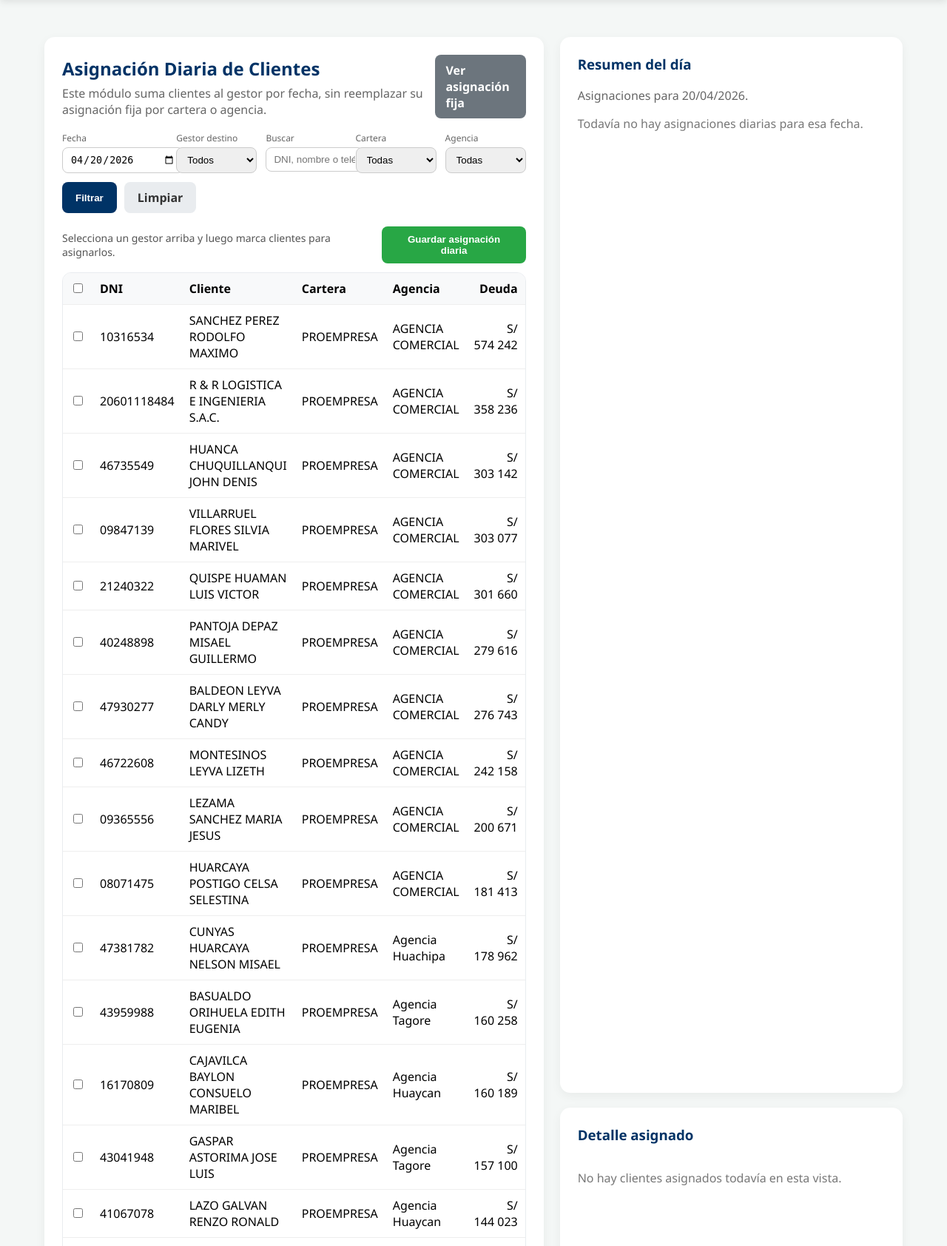
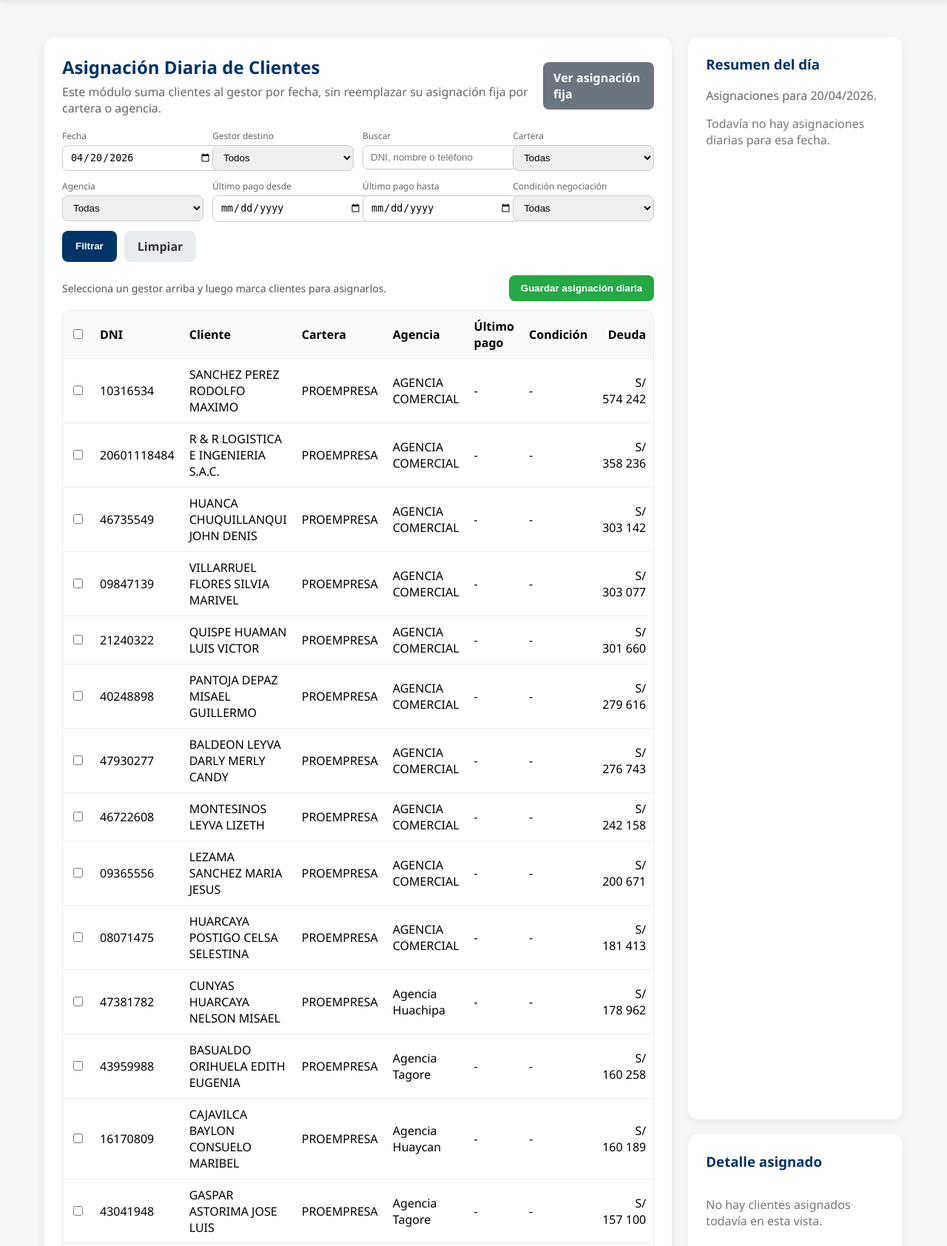
Before and after one commit to JhonParedes-PyP/crm-pyp, a Django app: page /asignaciones-diarias/ in a window 1280 px wide. Shown: the part 228-1912 px from the top of the page at 74% size. Run offline with Django 5.2, Linux system fonts and the light colour scheme; a user stored in the database is signed in; data comes from the database, SQL or seed files in the repository; data that the repository does not hold is empty; some libraries are stand-ins or nearby versions.

Commit message:
Mejora filtros de asignacion diaria

```diff
--- a/cobranza/templates/cobranza/asignaciones_diarias.html
+++ b/cobranza/templates/cobranza/asignaciones_diarias.html
@@ -18,7 +18,7 @@
         </div>
         {% endif %}
 
-        <form method="GET" style="display: grid; grid-template-columns: 1fr 1fr 1fr 1fr 1fr; gap: 12px; margin-bottom: 18px;">
+        <form method="GET" style="display: grid; grid-template-columns: repeat(4, 1fr); gap: 12px; margin-bottom: 18px;">
             <div>
                 <label style="display: block; font-size: 12px; color: #666; margin-bottom: 4px;">Fecha</label>
                 <input type="date" name="fecha" value="{{ fecha_seleccionada|date:'Y-m-d' }}" style="width: 100%; padding: 8px 10px; border: 1px solid #ccc; border-radius: 8px;">
@@ -54,6 +54,22 @@
                     {% endfor %}
                 </select>
             </div>
+            <div>
+                <label style="display: block; font-size: 12px; color: #666; margin-bottom: 4px;">Último pago desde</label>
+                <input type="date" name="fecha_pago_desde" value="{{ fecha_pago_desde }}" style="width: 100%; padding: 8px 10px; border: 1px solid #ccc; border-radius: 8px;">
+            </div>
+            <div>
+                <label style="display: block; font-size: 12px; color: #666; margin-bottom: 4px;">Último pago hasta</label>
+                <input type="date" name="fecha_pago_hasta" value="{{ fecha_pago_hasta }}" style="width: 100%; padding: 8px 10px; border: 1px solid #ccc; border-radius: 8px;">
+            </div>
+            <div>
+                <label style="display: block; font-size: 12px; color: #666; margin-bottom: 4px;">Condición negociación</label>
+                <select name="condicion_negociacion" style="width: 100%; padding: 8px 10px; border: 1px solid #ccc; border-radius: 8px;">
+                    <option value="" {% if not condicion_negociacion %}selected{% endif %}>Todas</option>
+                    <option value="si" {% if condicion_negociacion == 'si' %}selected{% endif %}>Con condición</option>
+                    <option value="no" {% if condicion_negociacion == 'no' %}selected{% endif %}>Sin condición</option>
+                </select>
+            </div>
             <div style="grid-column: 1 / -1; display: flex; gap: 10px;">
                 <button type="submit" style="background: #003366; color: white; border: none; border-radius: 8px; padding: 10px 18px; font-weight: bold; cursor: pointer;">Filtrar</button>
                 <a href="{% url 'asignaciones_diarias' %}" style="background: #e9ecef; color: #333; text-decoration: none; border-radius: 8px; padding: 10px 18px; font-weight: bold;">Limpiar</a>
@@ -68,6 +84,9 @@
             <input type="hidden" name="q" value="{{ q }}">
             <input type="hidden" name="cartera" value="{{ cartera_filtro }}">
             <input type="hidden" name="agencia" value="{{ agencia_filtro }}">
+            <input type="hidden" name="fecha_pago_desde" value="{{ fecha_pago_desde }}">
+            <input type="hidden" name="fecha_pago_hasta" value="{{ fecha_pago_hasta }}">
+            <input type="hidden" name="condicion_negociacion" value="{{ condicion_negociacion }}">
 
             <div style="display: flex; justify-content: space-between; align-items: center; margin-bottom: 12px;">
                 <div style="color: #555; font-size: 14px;">
@@ -89,6 +108,8 @@
                             <th style="padding: 10px; text-align: left;">Cliente</th>
                             <th style="padding: 10px; text-align: left;">Cartera</th>
                             <th style="padding: 10px; text-align: left;">Agencia</th>
+                            <th style="padding: 10px; text-align: left;">Último pago</th>
+                            <th style="padding: 10px; text-align: left;">Condición</th>
                             <th style="padding: 10px; text-align: right;">Deuda</th>
                         </tr>
                     </thead>
@@ -100,11 +121,13 @@
                             <td style="padding: 10px;">{{ d.nombre_completo }}</td>
                             <td style="padding: 10px;">{{ d.cartera }}</td>
                             <td style="padding: 10px;">{{ d.agencia }}</td>
+                            <td style="padding: 10px;">{{ d.ultimo_dia_pago|date:'d/m/Y'|default:'-' }}</td>
+                            <td style="padding: 10px;">{{ d.condicion|default:'-' }}</td>
                             <td style="padding: 10px; text-align: right;">S/ {{ d.saldo_deuda|floatformat:0|intcomma }}</td>
                         </tr>
                         {% empty %}
                         <tr>
-                            <td colspan="6" style="padding: 24px; text-align: center; color: #777;">No se encontraron clientes con esos filtros.</td>
+                            <td colspan="8" style="padding: 24px; text-align: center; color: #777;">No se encontraron clientes con esos filtros.</td>
                         </tr>
                         {% endfor %}
                     </tbody>
@@ -115,11 +138,11 @@
         {% if deudores.paginator.num_pages > 1 %}
         <div style="display: flex; justify-content: center; gap: 10px; margin-top: 16px;">
             {% if deudores.has_previous %}
-            <a href="?fecha={{ fecha_seleccionada|date:'Y-m-d' }}&gestor={{ gestor_id }}&q={{ q }}&cartera={{ cartera_filtro }}&agencia={{ agencia_filtro }}&page={{ deudores.previous_page_number }}" style="padding: 8px 12px; background: #e9ecef; color: #333; text-decoration: none; border-radius: 8px;">Anterior</a>
+            <a href="?fecha={{ fecha_seleccionada|date:'Y-m-d' }}&gestor={{ gestor_id }}&q={{ q }}&cartera={{ cartera_filtro }}&agencia={{ agencia_filtro }}&fecha_pago_desde={{ fecha_pago_desde }}&fecha_pago_hasta={{ fecha_pago_hasta }}&condicion_negociacion={{ condicion_negociacion }}&page={{ deudores.previous_page_number }}" style="padding: 8px 12px; background: #e9ecef; color: #333; text-decoration: none; border-radius: 8px;">Anterior</a>
             {% endif %}
             <span style="padding: 8px 12px; background: #003366; color: white; border-radius: 8px;">Página {{ deudores.number }} de {{ deudores.paginator.num_pages }}</span>
             {% if deudores.has_next %}
-            <a href="?fecha={{ fecha_seleccionada|date:'Y-m-d' }}&gestor={{ gestor_id }}&q={{ q }}&cartera={{ cartera_filtro }}&agencia={{ agencia_filtro }}&page={{ deudores.next_page_number }}" style="padding: 8px 12px; background: #e9ecef; color: #333; text-decoration: none; border-radius: 8px;">Siguiente</a>
+            <a href="?fecha={{ fecha_seleccionada|date:'Y-m-d' }}&gestor={{ gestor_id }}&q={{ q }}&cartera={{ cartera_filtro }}&agencia={{ agencia_filtro }}&fecha_pago_desde={{ fecha_pago_desde }}&fecha_pago_hasta={{ fecha_pago_hasta }}&condicion_negociacion={{ condicion_negociacion }}&page={{ deudores.next_page_number }}" style="padding: 8px 12px; background: #e9ecef; color: #333; text-decoration: none; border-radius: 8px;">Siguiente</a>
             {% endif %}
         </div>
         {% endif %}
@@ -159,8 +182,14 @@
                             <input type="hidden" name="q" value="{{ q }}">
                             <input type="hidden" name="cartera" value="{{ cartera_filtro }}">
                             <input type="hidden" name="agencia" value="{{ agencia_filtro }}">
+                            <input type="hidden" name="fecha_pago_desde" value="{{ fecha_pago_desde }}">
+                            <input type="hidden" name="fecha_pago_hasta" value="{{ fecha_pago_hasta }}">
+                            <input type="hidden" name="condicion_negociacion" value="{{ condicion_negociacion }}">
                             <button type="submit" style="background: #dc3545; color: white; border: none; border-radius: 8px; padding: 8px 10px; cursor: pointer;">Quitar</button>
                         </form>
+                    </div>
+                    <div style="font-size: 12px; color: #666; margin-top: 8px;">
+                        Último pago: {{ item.deudor.ultimo_dia_pago|date:'d/m/Y'|default:'-' }} | Condición: {{ item.deudor.condicion|default:'-' }}
                     </div>
                 </div>
                 {% empty %}
--- a/cobranza/views.py
+++ b/cobranza/views.py
@@ -479,6 +479,9 @@ def asignaciones_diarias(request):
     q = (request.GET.get('q') or '').strip()
     cartera = (request.GET.get('cartera') or '').strip()
     agencia = (request.GET.get('agencia') or '').strip()
+    fecha_pago_desde = (request.GET.get('fecha_pago_desde') or '').strip()
+    fecha_pago_hasta = (request.GET.get('fecha_pago_hasta') or '').strip()
+    condicion_negociacion = (request.GET.get('condicion_negociacion') or '').strip()
     mensaje = request.session.pop('asignaciones_diarias_msg', '')
     tipo_mensaje = request.session.pop('asignaciones_diarias_msg_tipo', 'ok')
 
@@ -492,6 +495,9 @@ def asignaciones_diarias(request):
             'q': request.POST.get('q', '').strip(),
             'cartera': request.POST.get('cartera', '').strip(),
             'agencia': request.POST.get('agencia', '').strip(),
+            'fecha_pago_desde': request.POST.get('fecha_pago_desde', '').strip(),
+            'fecha_pago_hasta': request.POST.get('fecha_pago_hasta', '').strip(),
+            'condicion_negociacion': request.POST.get('condicion_negociacion', '').strip(),
         })
 
         if accion == 'asignar':
@@ -543,6 +549,18 @@ def asignaciones_diarias(request):
         deudores = deudores.filter(cartera=cartera)
     if agencia:
         deudores = deudores.filter(agencia=agencia)
+    if fecha_pago_desde:
+        fecha_pago_desde_val = parse_date(fecha_pago_desde)
+        if fecha_pago_desde_val:
+            deudores = deudores.filter(ultimo_dia_pago__gte=fecha_pago_desde_val)
+    if fecha_pago_hasta:
+        fecha_pago_hasta_val = parse_date(fecha_pago_hasta)
+        if fecha_pago_hasta_val:
+            deudores = deudores.filter(ultimo_dia_pago__lte=fecha_pago_hasta_val)
+    if condicion_negociacion == 'si':
+        deudores = deudores.exclude(condicion__isnull=True).exclude(condicion__exact='')
+    elif condicion_negociacion == 'no':
+        deudores = deudores.filter(Q(condicion__isnull=True) | Q(condicion__exact=''))
     deudores = deudores.order_by('-saldo_deuda', 'nombre_completo')
 
     paginator = Paginator(deudores, 30)
@@ -580,6 +598,9 @@ def asignaciones_diarias(request):
         'q': q,
         'cartera_filtro': cartera,
         'agencia_filtro': agencia,
+        'fecha_pago_desde': fecha_pago_desde,
+        'fecha_pago_hasta': fecha_pago_hasta,
+        'condicion_negociacion': condicion_negociacion,
         'todas_carteras': todas_carteras,
         'todas_agencias': todas_agencias,
         'deudores': deudores_paginados,
```
Also changed, not shown: deploy.py (+17 -3 lines).
